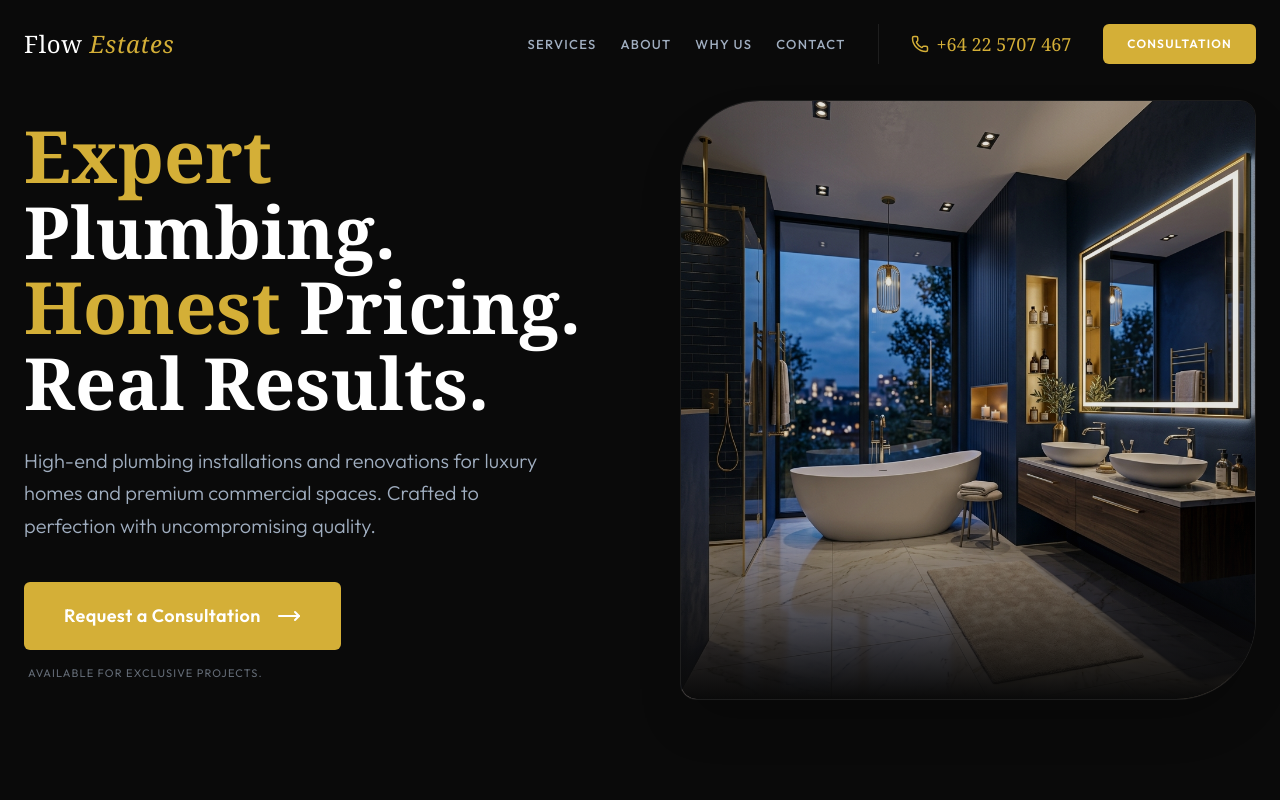
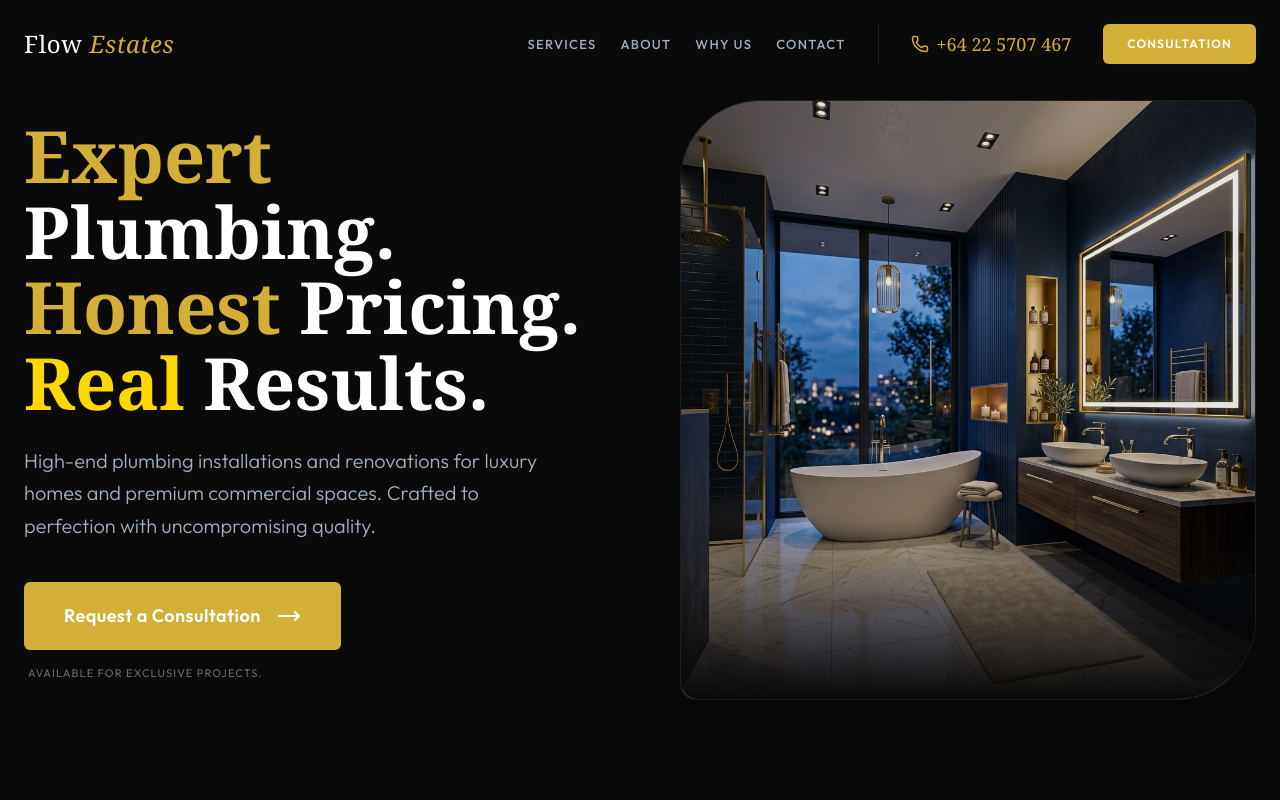
Before and after one commit to LocalSiteGrowth/localsitegrowth, a Next.js app: page /plumbing in a window 1280 px wide. Shown: the top 800 px of the page. Built offline with nearby package versions, Linux system fonts and the light colour scheme.

Commit message:
title font color updated

```diff
--- a/components/plumbing/Hero.tsx
+++ b/components/plumbing/Hero.tsx
@@ -91,7 +91,7 @@ const Hero = () => {
           >
             <span className="h1-line"><span className="text-[var(--accent-color)]">Expert</span> Plumbing.</span>
             <span className="h1-line"><span className="text-[var(--accent-color)]">Honest</span> Pricing.</span>
-            <span className="h1-line text-white">Real Results.</span>
+            <span className="h1-line text-white"><span style={{ color: "#FFD700" }}>Real</span> Results.</span>
           </h1>
 
           <p
```
